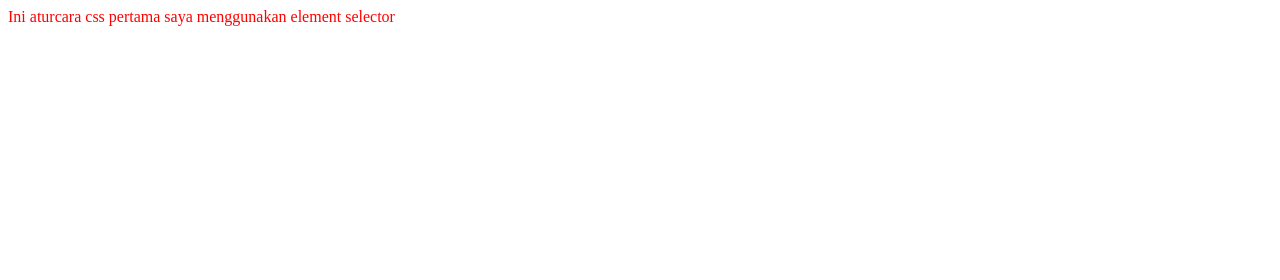
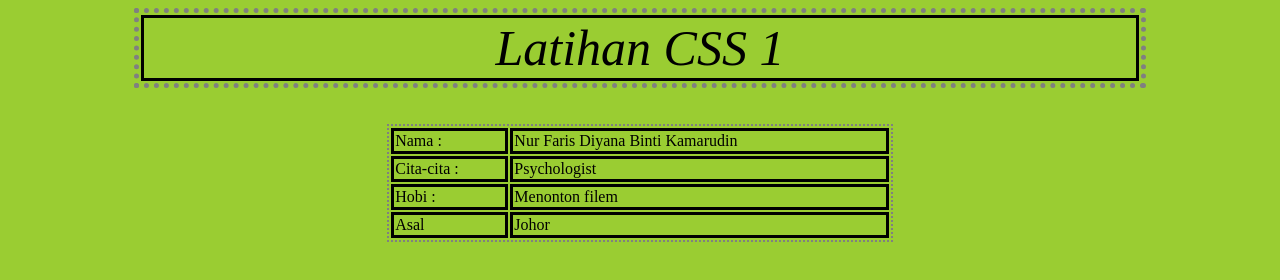
Before and after one commit to Zraikhaa/KPD1023_CCS, a plain HTML site: page index.html in a window 1280 px wide. Drawn offline with Linux system fonts and the light colour scheme.

Commit message:
Update index.html

```diff
--- a/index.html
+++ b/index.html
@@ -1,19 +1,64 @@
 <html>
-   <head>
-     <title>CSS Pertama</title>
-     <style>
-         p {
-             color:red;
-             background=colour:tan;
-         }
-     </style>
-   </head>
+  <head>
+    <title>Latihan CSS 1</title>
+    <style>
+      .ini_ialah_body {
+        background-color: yellowgreen;
+      }
+      .header {
+        text-align: center;
+        font-size: 50;
+        font-style: italic;
+      }
+      table {
+        border-style: dotted;
+        border-width: 5;
+        width: 80%;
+      }
+      .table2 {
+        border-width: 2;
+        width: 40%;
+      }
+      .table2:hover {
+        background-color: wheat;
+      }
+      td {
+        border-style: solid;
+      }
 
-   <body>
-     <p>Ini aturcara css pertama saya menggunakan element selector</p>
+    </style>
+  </head>
 
-   </body>
+  <body class="ini_ialah_body">
+    <center>
 
+    <table>
+    <tr>
+      <td class="header">Latihan CSS 1</td>
+    </tr>
+    </table>
 
+      <br><br>
+      <table class="table2">
+        <tr>
+          <td>Nama :</td>
+          <td>Nur Faris Diyana Binti Kamarudin</td>
+        </tr>
+        <tr>
+          <td>Cita-cita :</td>
+          <td>Psychologist</td>
+        </tr>
+        <tr>
+          <td>Hobi :</td>
+          <td>Menonton filem</td>
+        </tr>
+        <tr>
+          <td>Asal</td>
+          <td>Johor</td>
+        </tr>
+      </table>
 
- </html>
+    </center>
+  </body>
+
+</html>
```
